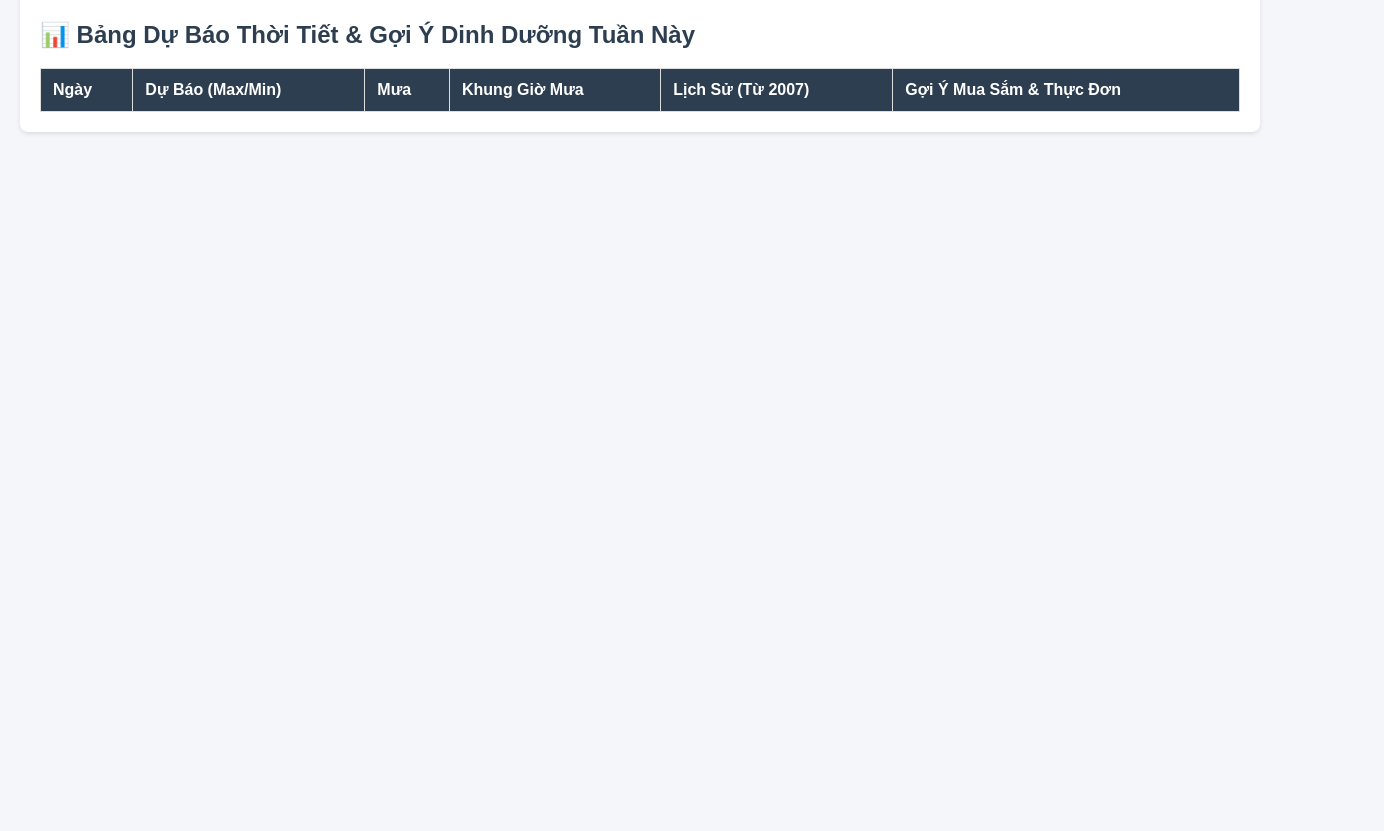
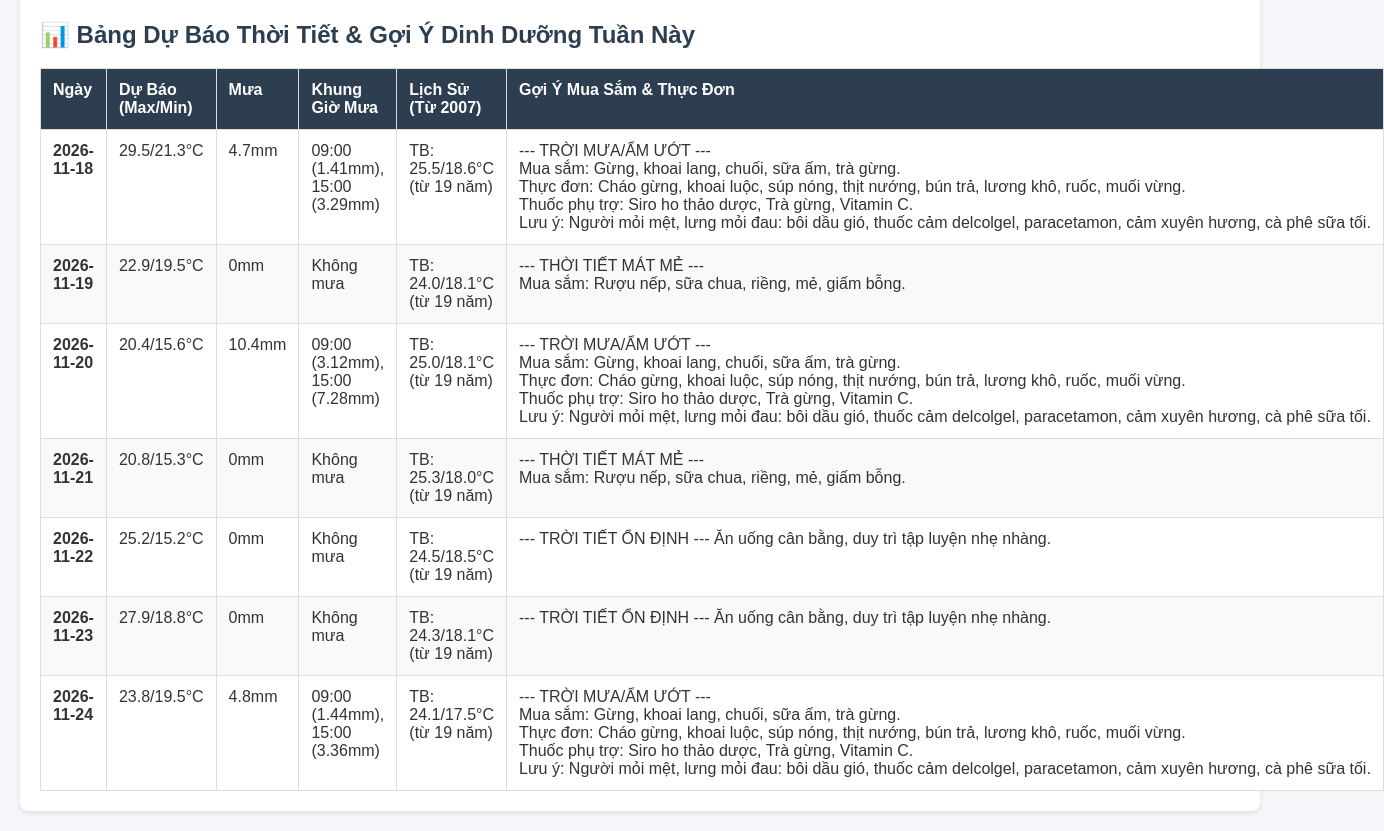
Before and after one commit to namnguyen7133-png/THUCDONHANGNGAY, a plain HTML site: page index.html in a window 1280 px wide. Shown: the part 440-1271 px from the top of the page, 1384 px wide, since content can reach past the window. Before the commit the page ends 800 px from the top, so only its background shows below. Drawn offline with Linux system fonts and the light colour scheme.

Commit message:
Auto update weather [skip ci]

```diff
--- a/index.html
+++ b/index.html
@@ -54,6 +54,83 @@
             </thead>
             <tbody>
 
+        <tr>
+            <td><b>2026-11-18</b></td>
+            <td>29.5/21.3°C</td>
+            <td>4.7mm</td>
+            <td>09:00 (1.41mm), 15:00 (3.29mm)</td>
+            <td>TB: 25.5/18.6°C (từ 19 năm)</td>
+            <td><pre style="font-family:inherit; margin:0;">--- TRỜI MƯA/ẨM ƯỚT ---
+Mua sắm: Gừng, khoai lang, chuối, sữa ấm, trà gừng.
+Thực đơn: Cháo gừng, khoai luộc, súp nóng, thịt nướng, bún trả, lương khô, ruốc, muối vừng.
+Thuốc phụ trợ: Siro ho thảo dược, Trà gừng, Vitamin C.
+Lưu ý: Người mỏi mệt, lưng mỏi đau: bôi dầu gió, thuốc cảm delcolgel, paracetamon, cảm xuyên hương, cà phê sữa tối.</pre></td>
+        </tr>
+
+        <tr>
+            <td><b>2026-11-19</b></td>
+            <td>22.9/19.5°C</td>
+            <td>0mm</td>
+            <td>Không mưa</td>
+            <td>TB: 24.0/18.1°C (từ 19 năm)</td>
+            <td><pre style="font-family:inherit; margin:0;">--- THỜI TIẾT MÁT MẺ ---
+Mua sắm: Rượu nếp, sữa chua, riềng, mẻ, giấm bỗng.</pre></td>
+        </tr>
+
+        <tr>
+            <td><b>2026-11-20</b></td>
+            <td>20.4/15.6°C</td>
+            <td>10.4mm</td>
+            <td>09:00 (3.12mm), 15:00 (7.28mm)</td>
+            <td>TB: 25.0/18.1°C (từ 19 năm)</td>
+            <td><pre style="font-family:inherit; margin:0;">--- TRỜI MƯA/ẨM ƯỚT ---
+Mua sắm: Gừng, khoai lang, chuối, sữa ấm, trà gừng.
+Thực đơn: Cháo gừng, khoai luộc, súp nóng, thịt nướng, bún trả, lương khô, ruốc, muối vừng.
+Thuốc phụ trợ: Siro ho thảo dược, Trà gừng, Vitamin C.
+Lưu ý: Người mỏi mệt, lưng mỏi đau: bôi dầu gió, thuốc cảm delcolgel, paracetamon, cảm xuyên hương, cà phê sữa tối.</pre></td>
+        </tr>
+
+        <tr>
+            <td><b>2026-11-21</b></td>
+            <td>20.8/15.3°C</td>
+            <td>0mm</td>
+            <td>Không mưa</td>
+            <td>TB: 25.3/18.0°C (từ 19 năm)</td>
+            <td><pre style="font-family:inherit; margin:0;">--- THỜI TIẾT MÁT MẺ ---
+Mua sắm: Rượu nếp, sữa chua, riềng, mẻ, giấm bỗng.</pre></td>
+        </tr>
+
+        <tr>
+            <td><b>2026-11-22</b></td>
+            <td>25.2/15.2°C</td>
+            <td>0mm</td>
+            <td>Không mưa</td>
+            <td>TB: 24.5/18.5°C (từ 19 năm)</td>
+            <td><pre style="font-family:inherit; margin:0;">--- TRỜI TIẾT ỔN ĐỊNH --- Ăn uống cân bằng, duy trì tập luyện nhẹ nhàng.</pre></td>
+        </tr>
+
+        <tr>
+            <td><b>2026-11-23</b></td>
+            <td>27.9/18.8°C</td>
+            <td>0mm</td>
+            <td>Không mưa</td>
+            <td>TB: 24.3/18.1°C (từ 19 năm)</td>
+            <td><pre style="font-family:inherit; margin:0;">--- TRỜI TIẾT ỔN ĐỊNH --- Ăn uống cân bằng, duy trì tập luyện nhẹ nhàng.</pre></td>
+        </tr>
+
+        <tr>
+            <td><b>2026-11-24</b></td>
+            <td>23.8/19.5°C</td>
+            <td>4.8mm</td>
+            <td>09:00 (1.44mm), 15:00 (3.36mm)</td>
+            <td>TB: 24.1/17.5°C (từ 19 năm)</td>
+            <td><pre style="font-family:inherit; margin:0;">--- TRỜI MƯA/ẨM ƯỚT ---
+Mua sắm: Gừng, khoai lang, chuối, sữa ấm, trà gừng.
+Thực đơn: Cháo gừng, khoai luộc, súp nóng, thịt nướng, bún trả, lương khô, ruốc, muối vừng.
+Thuốc phụ trợ: Siro ho thảo dược, Trà gừng, Vitamin C.
+Lưu ý: Người mỏi mệt, lưng mỏi đau: bôi dầu gió, thuốc cảm delcolgel, paracetamon, cảm xuyên hương, cà phê sữa tối.</pre></td>
+        </tr>
+
             </tbody>
         </table>
     </div>
```
